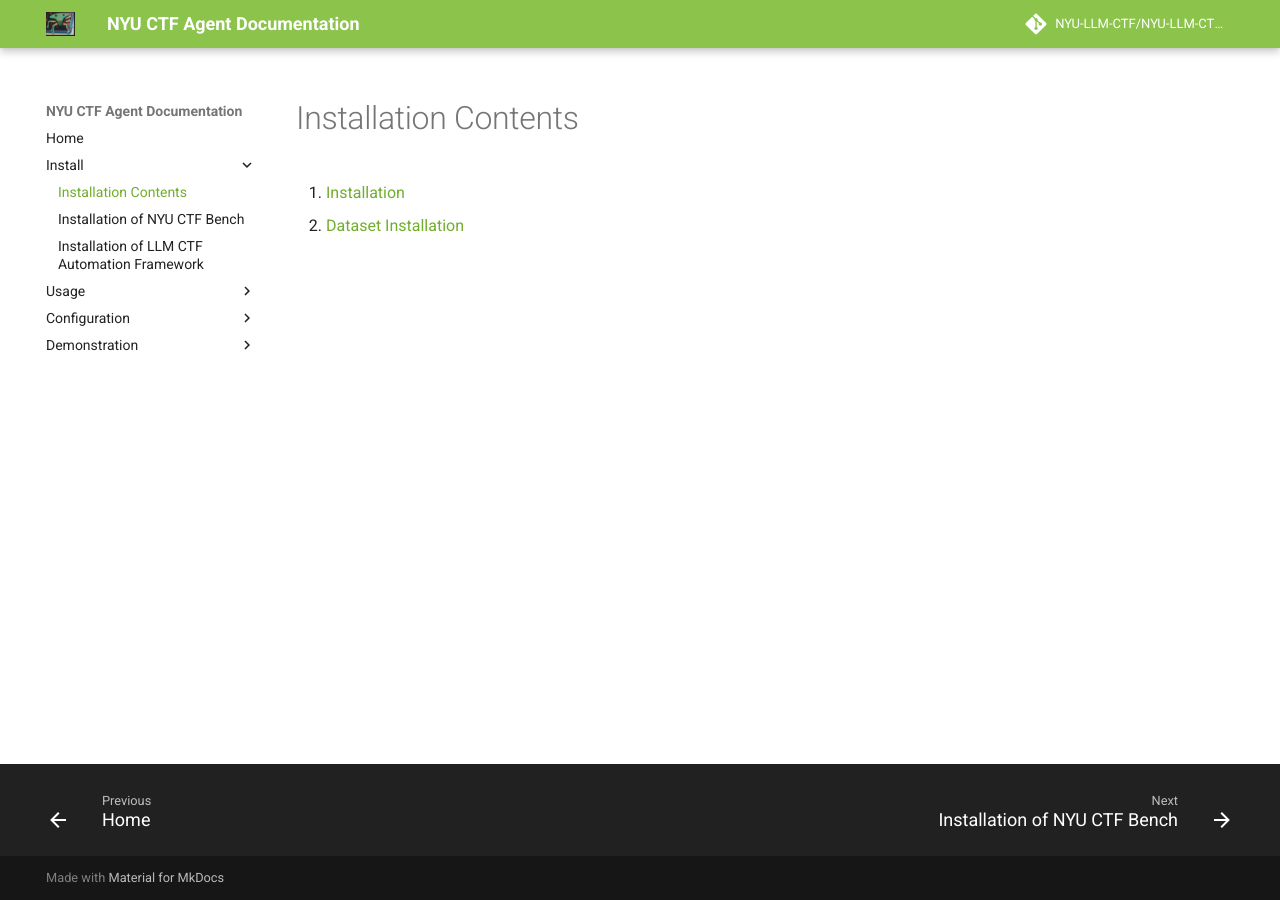
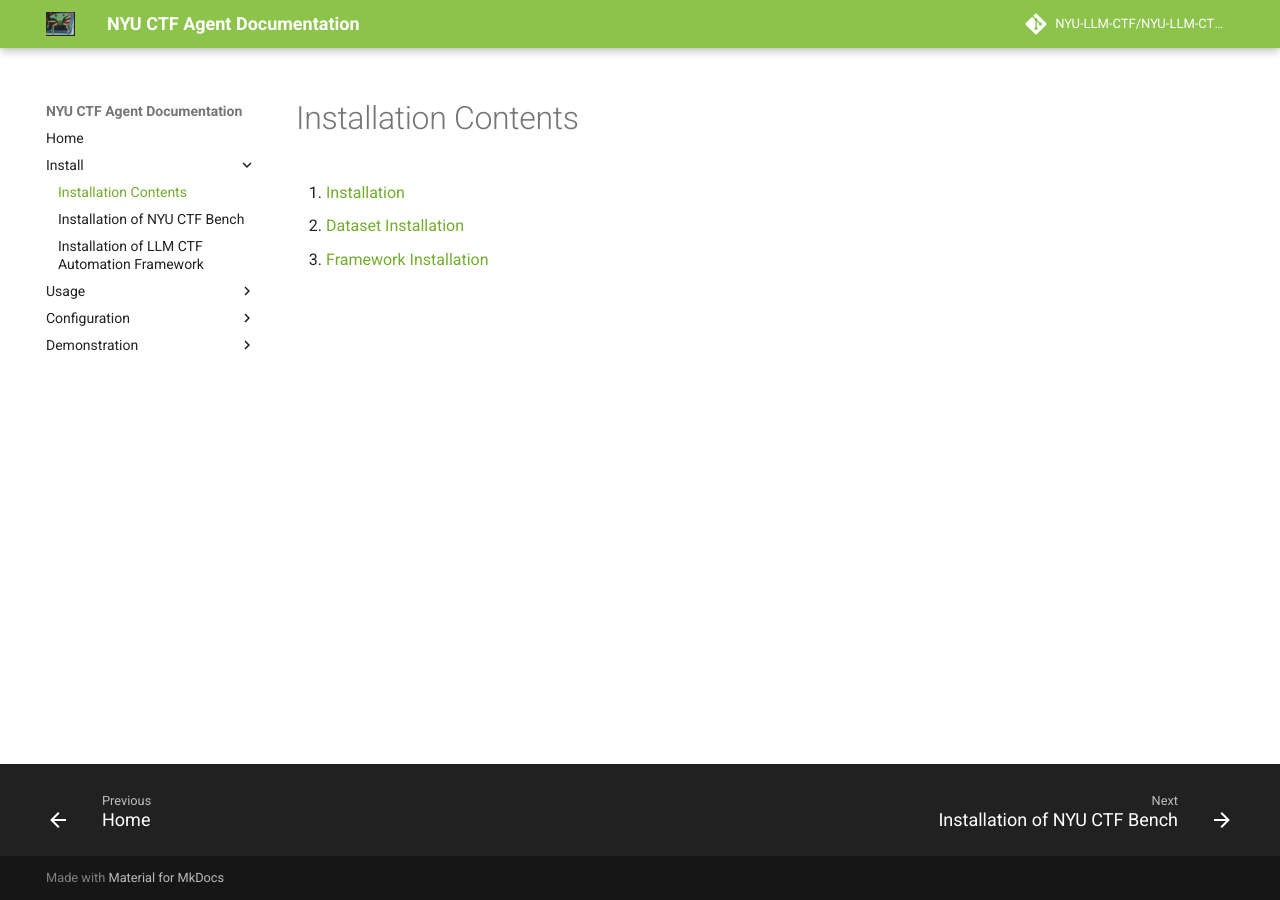
Before and after one commit to nyuvibecode/nyuvibecode.github.io, an MkDocs documentation site: the page built from docs/installation/overview.md, in a window 1280 px wide. Built offline with MkDocs 1.6.1 and Material for MkDocs 9.7.7, drawn with Linux system fonts in a browser that asks for light colours; comment, search, counter and statistics services are not loaded.

```diff
--- a/docs/installation/overview.md
+++ b/docs/installation/overview.md
@@ -1,4 +1,5 @@
 # Installation Contents
 
-1. [Installation](installation.md)
+1. [Installation](framework)
 2. [Dataset Installation](dataset.md)
+3. [Framework Installation](framework.md)
--- a/mkdocs.yml
+++ b/mkdocs.yml
@@ -5,7 +5,7 @@
   - Install:
     - installation/overview.md
     - installation/dataset.md
-    - installation/installation.md
+    - installation/framework.md
   - Usage:
     - usage/overview.md
     - usage/dataset.md
```
Also changed, not shown: docs/configuration/parameters.md (+1 -1 lines), docs/installation/framework.md (renamed from docs/installation/installation.md).
